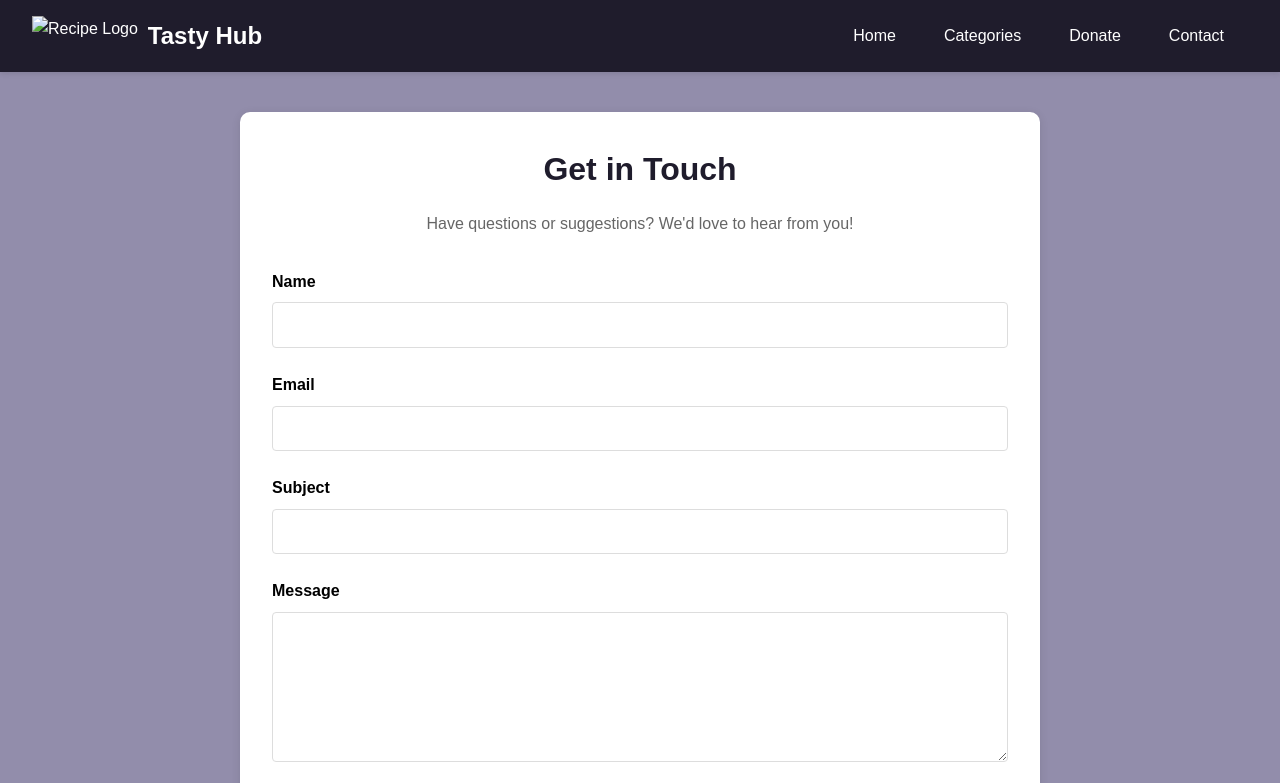
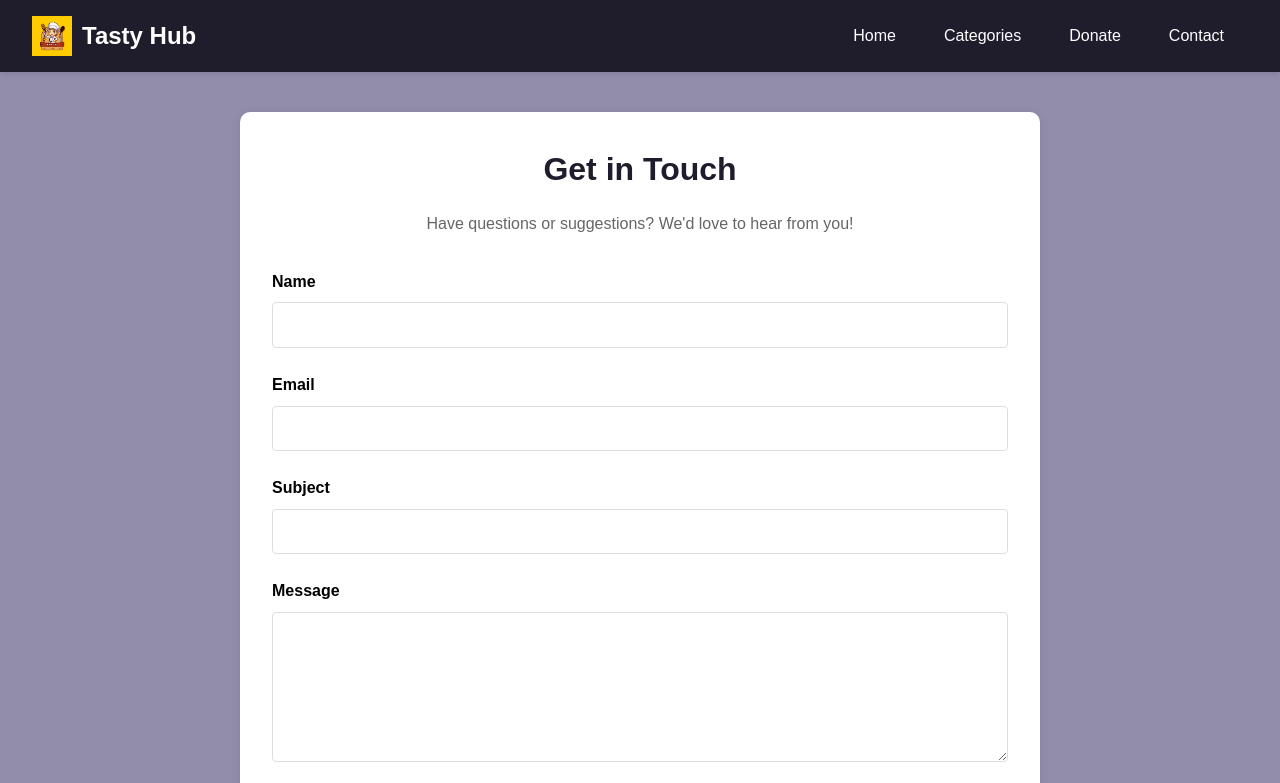
Before and after one commit to mohammednaveed541/Our-Tasty-Hub, a plain HTML site: page contact.html in a window 1280 px wide. Shown: the top 783 px of the page. Drawn offline with Linux system fonts and the light colour scheme.

Commit message:
Update contact.html

```diff
--- a/contact.html
+++ b/contact.html
@@ -206,7 +206,7 @@
     <!-- Navbar -->
     <nav class="navbar">
         <a href="index.html" class="nav-brand">
-            <img src="Images/Tasty.png" alt="Recipe Logo" class="logo">
+            <img src="Tasty.png" alt="Recipe Logo" class="logo">
             <h1>Tasty Hub</h1>
         </a>
         <ul>
```
